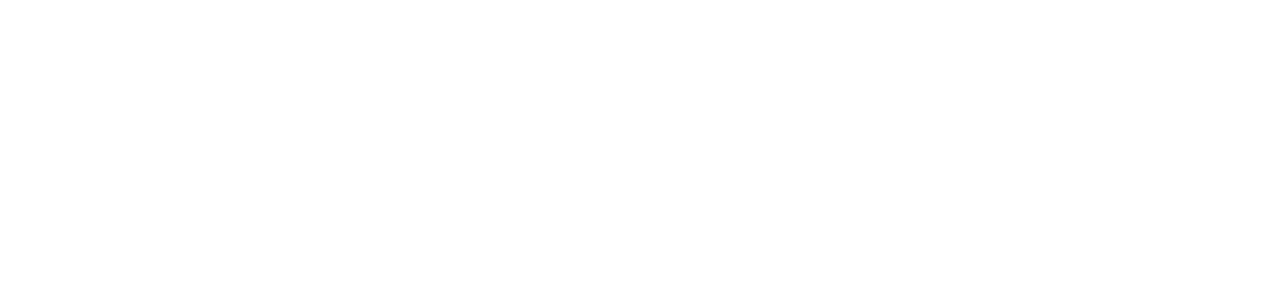
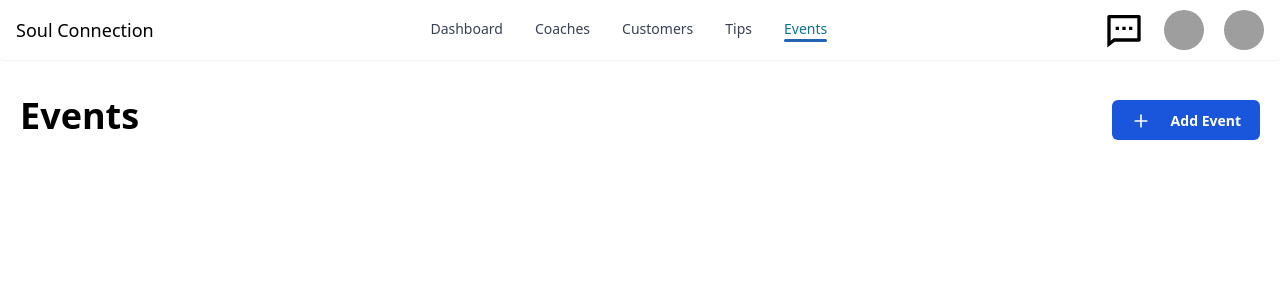
Before and after one commit to etib-corp/survivor, a React (Create React App) app in the folder frontend/: page /Events in a window 1280 px wide. Before the commit this address had no page. Shown: the top 300 px of the page. Built offline with nearby package versions, Linux system fonts and the light colour scheme; grey boxes are pictures that could not be loaded.

Commit message:
feat: start the page Events

```diff
--- a/frontend/src/App.tsx
+++ b/frontend/src/App.tsx
@@ -5,6 +5,7 @@ import Home from "./pages/Home";
 import Statistics from './pages/Statistics';
 import Account from './pages/Coaches';
 import Customers from './pages/Customers';
+import Events from './pages/Events';
 
 
 function App() {
@@ -17,6 +18,7 @@ function App() {
           <Route path="/Customers" element={<Customers/>}></Route>
           <Route path="/Profiles" element={<Profiles/>}></Route>
           <Route path="/Statistics" element={<Statistics/>}></Route>
+          <Route path="/Events" element={<Events/>}></Route>
         </Routes>
       </div>
     </main>
--- a/frontend/src/components/ETIBNavBar.tsx
+++ b/frontend/src/components/ETIBNavBar.tsx
@@ -63,7 +63,7 @@ const ETIBNavBar: React.FC<{ properties: any, OnChangeView: (viewName: any) => v
                 <div className="sm:visible invisible relative h-[3px] bg-blueT top-[1.15rem] top rounded-md"/>
             }
         </Navbar.Link>
-        <Navbar.Link className="focus:text-blueT" href="#" active={properties.page === "events"} onClick={() => { OnChangeView({ page: "events" })}}>
+        <Navbar.Link className="focus:text-blueT" href="/Events" active={properties.page === "events"} onClick={() => { OnChangeView({ page: "events" })}}>
             Events
             {
                 properties.page === "events" &&
--- /dev/null
+++ b/frontend/src/pages/Events.tsx
@@ -0,0 +1,26 @@
+import { useState } from "react";
+import ETIBNavBar from "../components/ETIBNavBar";
+import { Button } from "flowbite-react";
+import { FiPlus } from "react-icons/fi";
+
+function Events() {
+    const [props, setProps] = useState({ page: "events" });
+
+    return (
+        <div className="overflow-x-hidden">
+            <ETIBNavBar properties={props} OnChangeView={setProps} />
+            <div className="flew flew-col p-5">
+                <div className="flex flew-row justify-between">
+                    <h1 className="text-4xl font-bold py-1 mt-3">
+                        Events
+                    </h1>
+                    <Button className="bg-blue-700 hover:bg-blue-900 text-white font-bold h-10 rounded-md mt-5">
+                        <FiPlus className="mr-5" size={20} />Add Event
+                    </Button>
+                </div>
+            </div>
+        </div>
+    )
+}
+
+export default Events;
```
